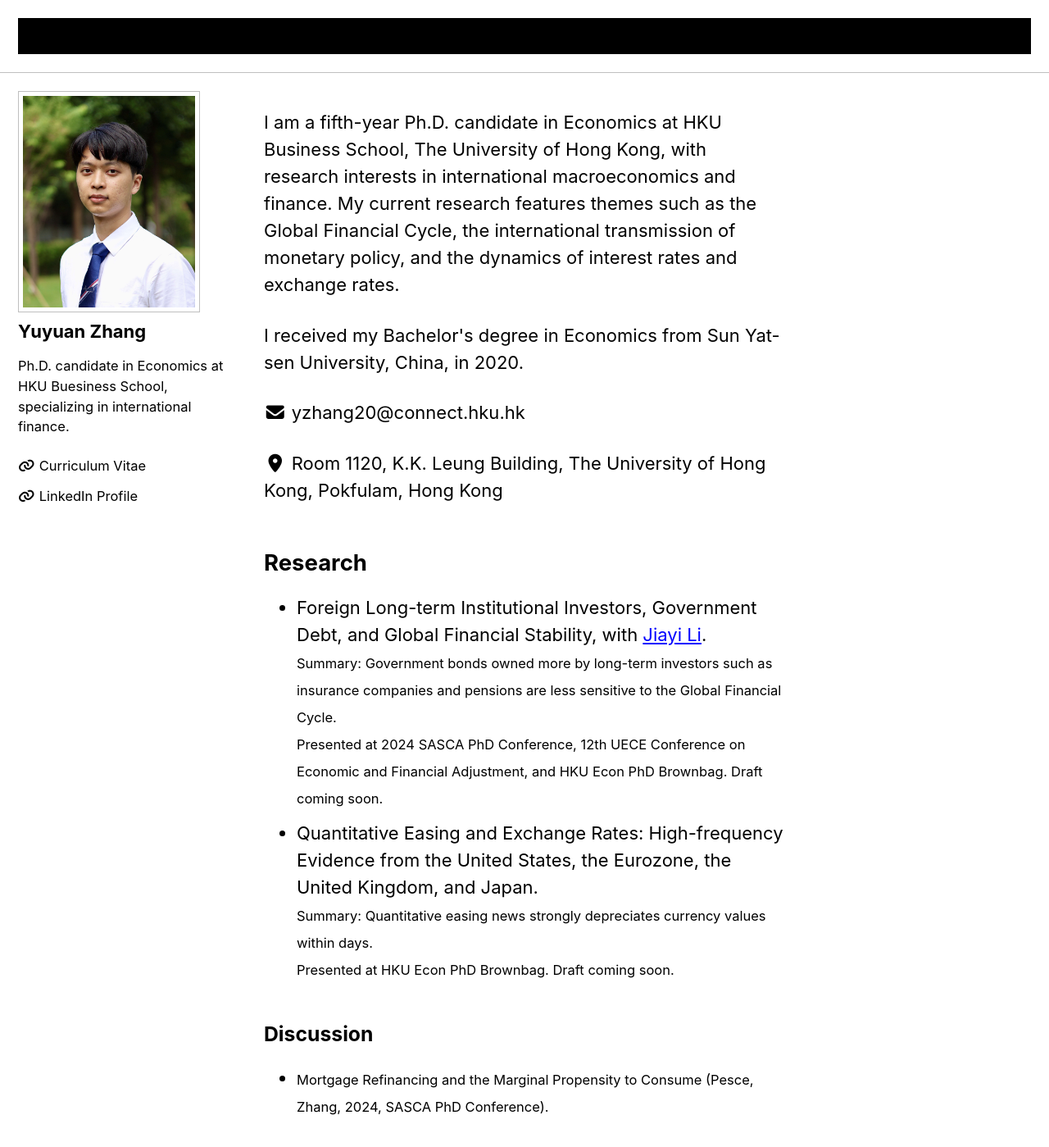
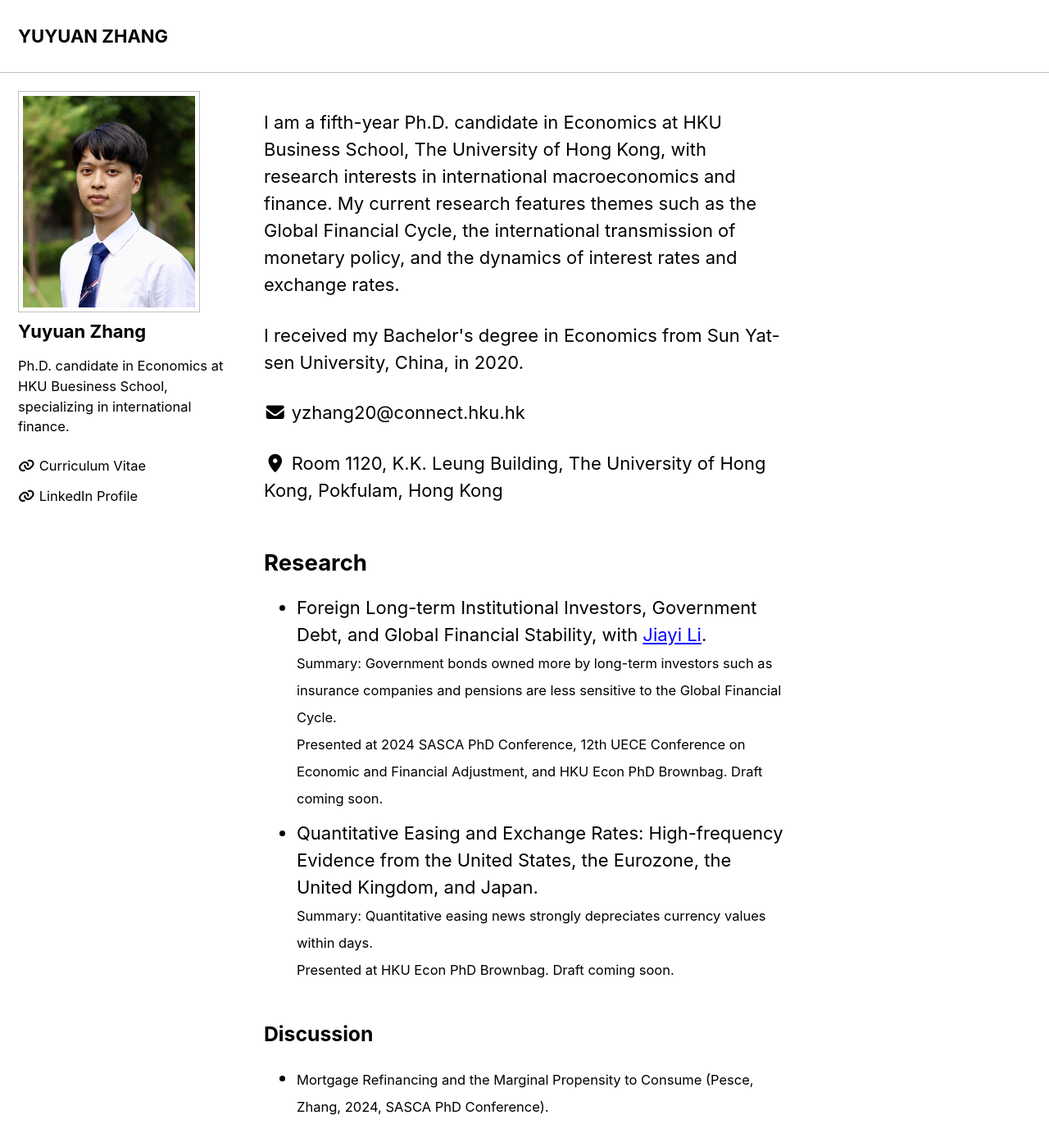
Before and after one commit to yuyuanecon/yuyuanecon.github.io, a Jekyll site: the page built from index.html, in a window 1280 px wide and 1400 px high. Shown: the whole window at 82% size. Built offline with Jekyll 4.4.1, drawn with Linux system fonts in a browser that asks for light colours; cached includes are drawn as plain includes; the list of posts is cut into pages by our own code.

Commit message:
Update _navigation.scss

```diff
--- a/_sass/minimal-mistakes/_navigation.scss
+++ b/_sass/minimal-mistakes/_navigation.scss
@@ -176,7 +176,7 @@
   -ms-flex-align: center;
   align-items: center;
   min-height: $nav-height;
-  background: $footer-background-color;
+  background: $background-color;
 
   a {
     display: block;
@@ -266,7 +266,7 @@
     padding: 5px;
     border: 1px solid $border-color;
     border-radius: $border-radius;
-    background: $footer-background-color;
+    background: $background-color;
     -webkit-box-shadow: 0 2px 4px 0 rgba(#000, 0.16),
       0 2px 10px 0 rgba(#000, 0.12);
     box-shadow: 0 2px 4px 0 rgba(#000, 0.16), 0 2px 10px 0 rgba(#000, 0.12);
@@ -307,7 +307,7 @@
       width: 0;
       border-style: solid;
       border-width: 0 10px 10px;
-      border-color: $footer-background-color transparent;
+      border-color: $background-color transparent;
       display: block;
       z-index: 1;
     }
@@ -504,7 +504,7 @@
 .toc {
   font-family: $sans-serif-narrow;
   color: $gray;
-  background-color: $footer-background-color;
+  background-color: $background-color;
   border: 1px solid $border-color;
   border-radius: $border-radius;
   -webkit-box-shadow: $box-shadow;
```
